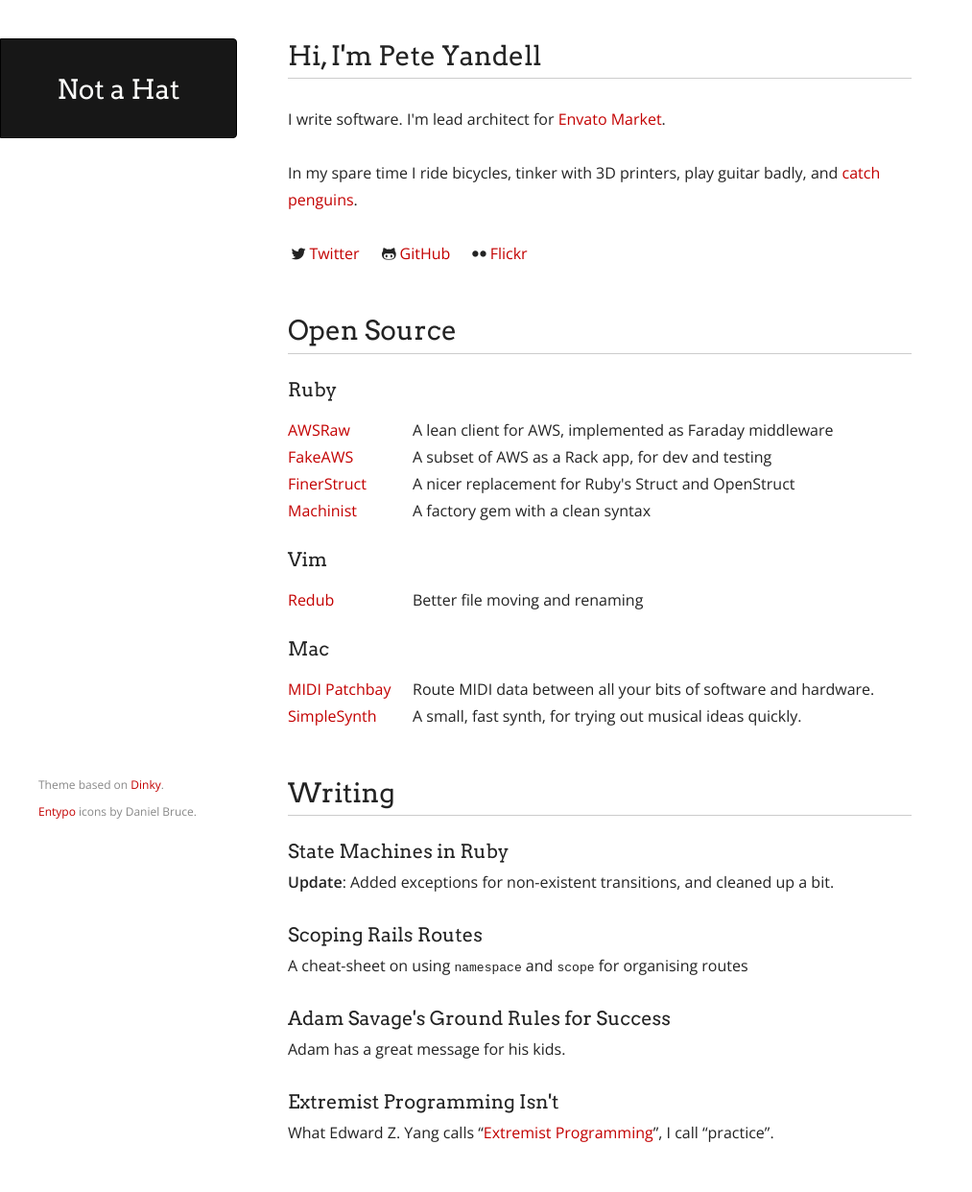
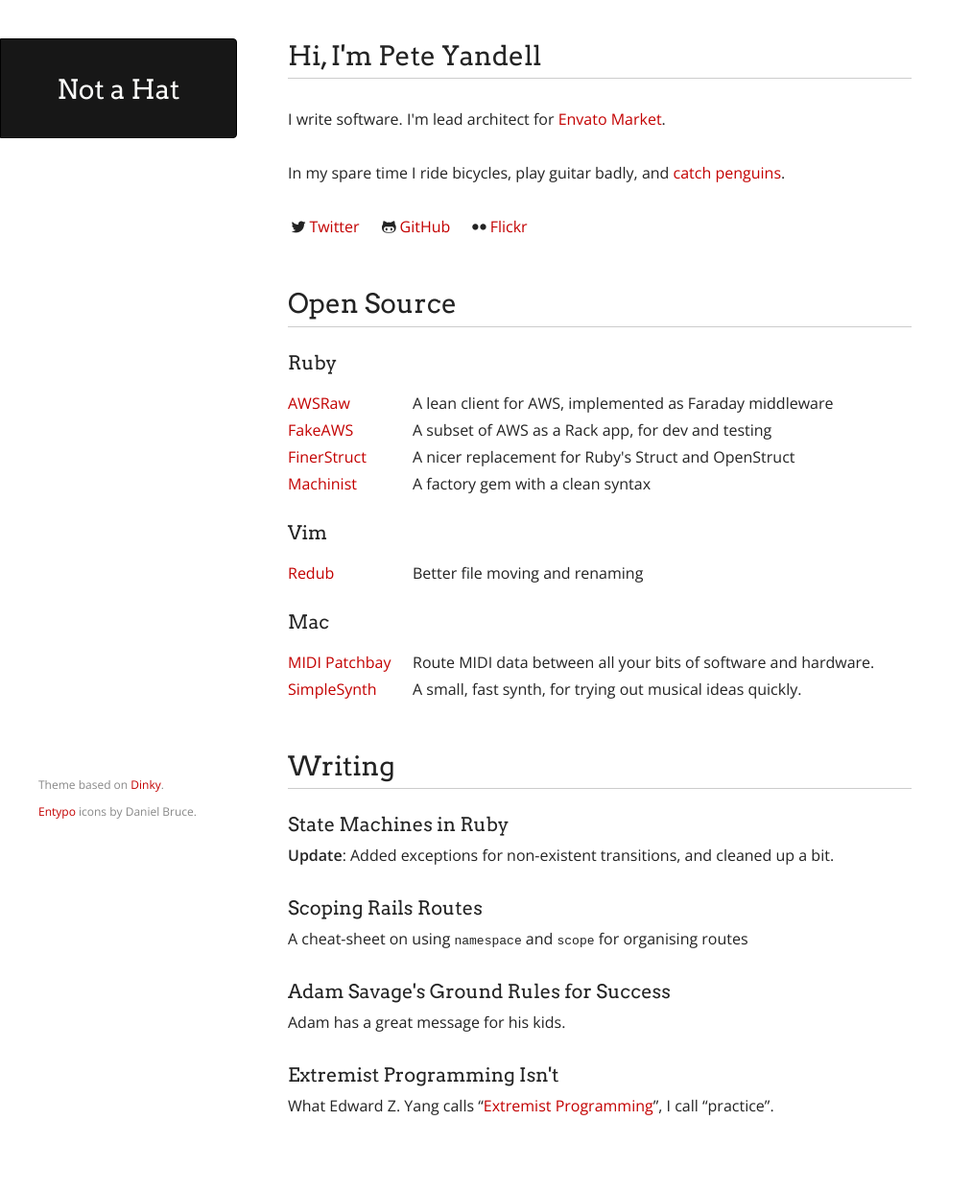
Before and after one commit to notahat/notahat.github.com, a Jekyll site: the page built from index.html, in a window 1280 px wide. Shown: the whole page at 96% size, without its empty margins (0-1013 px from the left). Built offline with Jekyll 4.4.1, drawn with Linux system fonts in a browser that asks for light colours; after the commit the page ends 1214 px from its top, so only the background shows below that.

Commit message:
Remove 3D printer reference.

```diff
--- a/index.html
+++ b/index.html
@@ -9,8 +9,8 @@
 
     <p>I write software. I'm lead architect for <a href="http://market.envato.com">Envato Market</a>.</p>
 
-    <p>In my spare time I ride bicycles, tinker with 3D printers, play guitar
-    badly, and <a href="http://stkildapenguins.com.au/">catch penguins</a>.</p>
+    <p>In my spare time I ride bicycles, play guitar badly, and
+    <a href="http://stkildapenguins.com.au/">catch penguins</a>.</p>
 
     <ul class="social_media_links">
       <li class="icon-twitter"><a href="https://twitter.com/notahat">Twitter</a></li>
```
